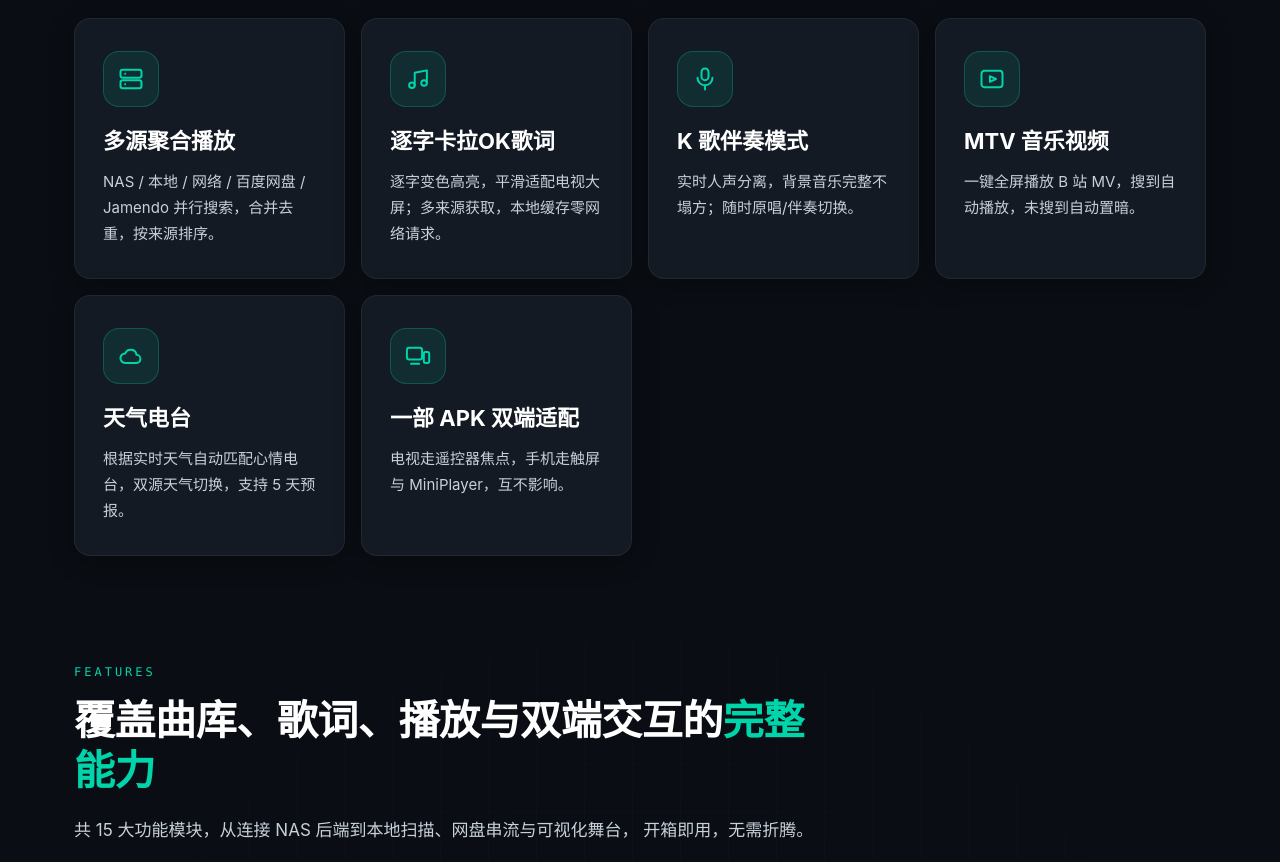
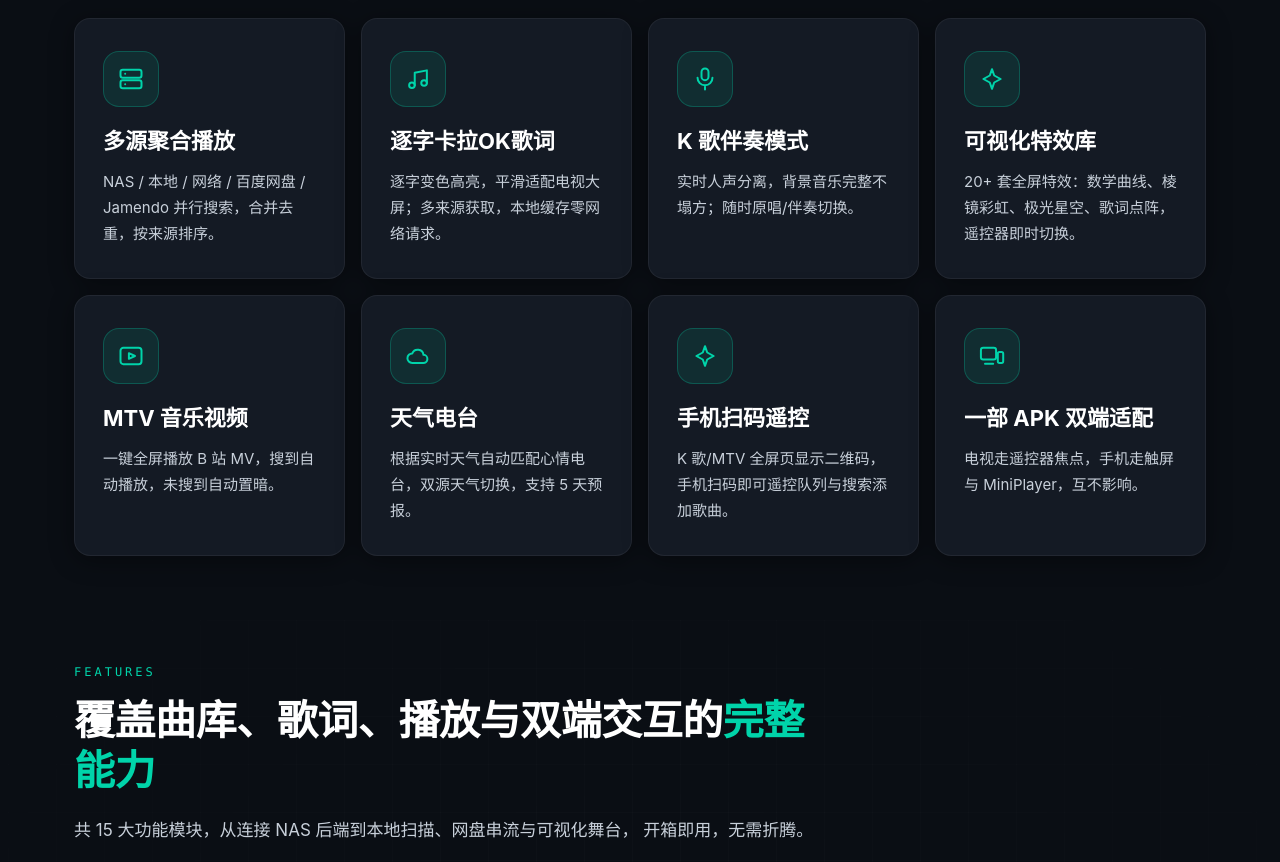
Before and after one commit to hxzhang2000/NASMusicTV-Website, a React (Vite) app in the folder web/: page / in a window 1280 px wide. Shown: the part 1420-2282 px from the top of the page. Built offline with nearby package versions, Linux system fonts and the light colour scheme.

Commit message:
style: Highlights 新增可视化特效库 + 手机扫码遥控，共 8 个块

```diff
--- a/web/src/data/site.tsx
+++ b/web/src/data/site.tsx
@@ -63,6 +63,12 @@ export const highlights: Highlight[] = [
     icon: <PlayCircleOutlined />,
   },
   {
+    key: "visualizer",
+    title: "可视化特效库",
+    desc: "20+ 套全屏特效：数学曲线、棱镜彩虹、极光星空、歌词点阵，遥控器即时切换。",
+    icon: <PictureOutlined />,
+  },
+  {
     key: "mtv",
     title: "MTV 音乐视频",
     desc: "一键全屏播放 B 站 MV，搜到自动播放，未搜到自动置暗。",
@@ -73,6 +79,12 @@ export const highlights: Highlight[] = [
     title: "天气电台",
     desc: "根据实时天气自动匹配心情电台，双源天气切换，支持 5 天预报。",
     icon: <CloudOutlined />,
+  },
+  {
+    key: "phone-remote",
+    title: "手机扫码遥控",
+    desc: "K 歌/MTV 全屏页显示二维码，手机扫码即可遥控队列与搜索添加歌曲。",
+    icon: <MobileOutlined />,
   },
   {
     key: "dual-device",
```
